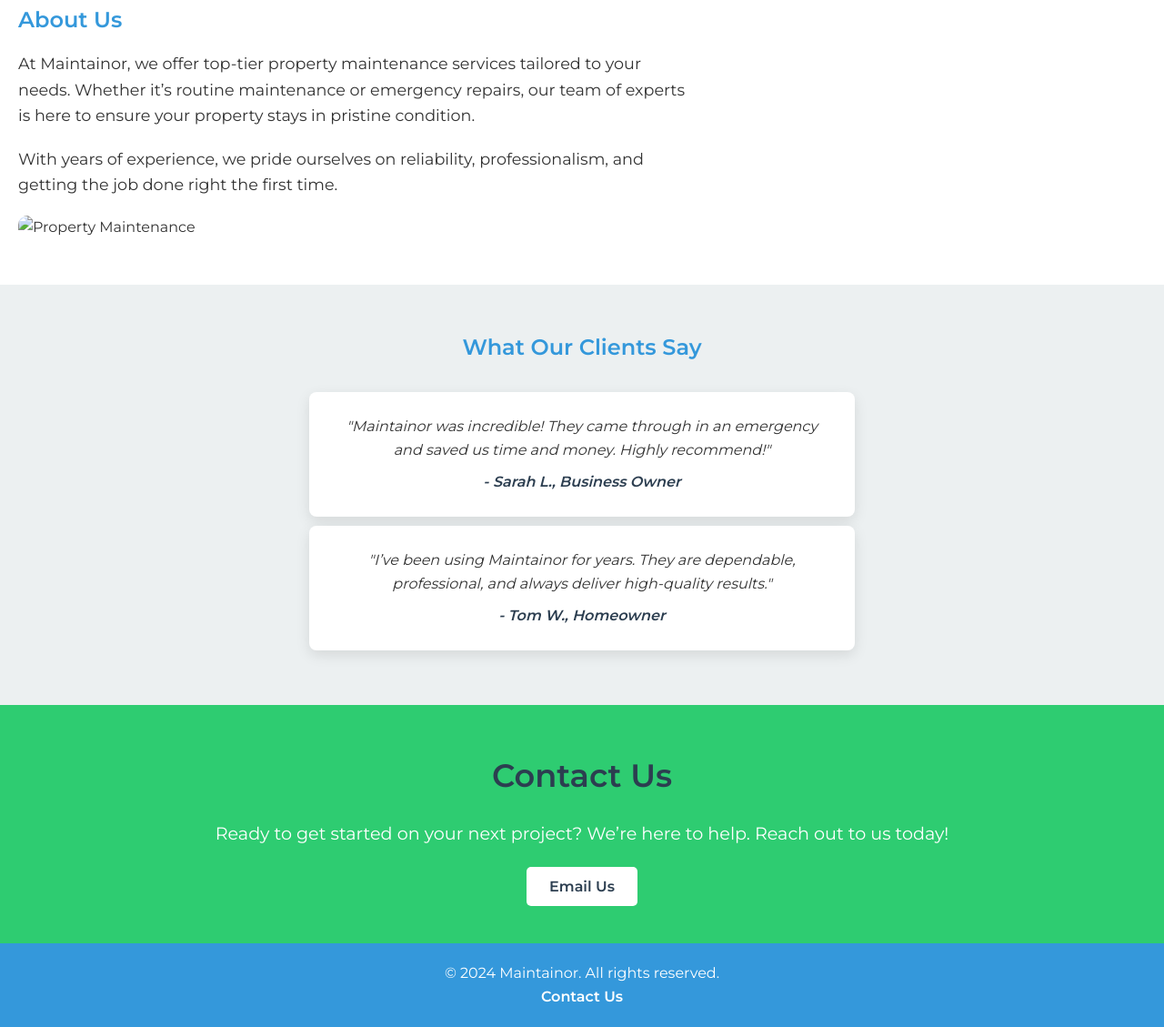
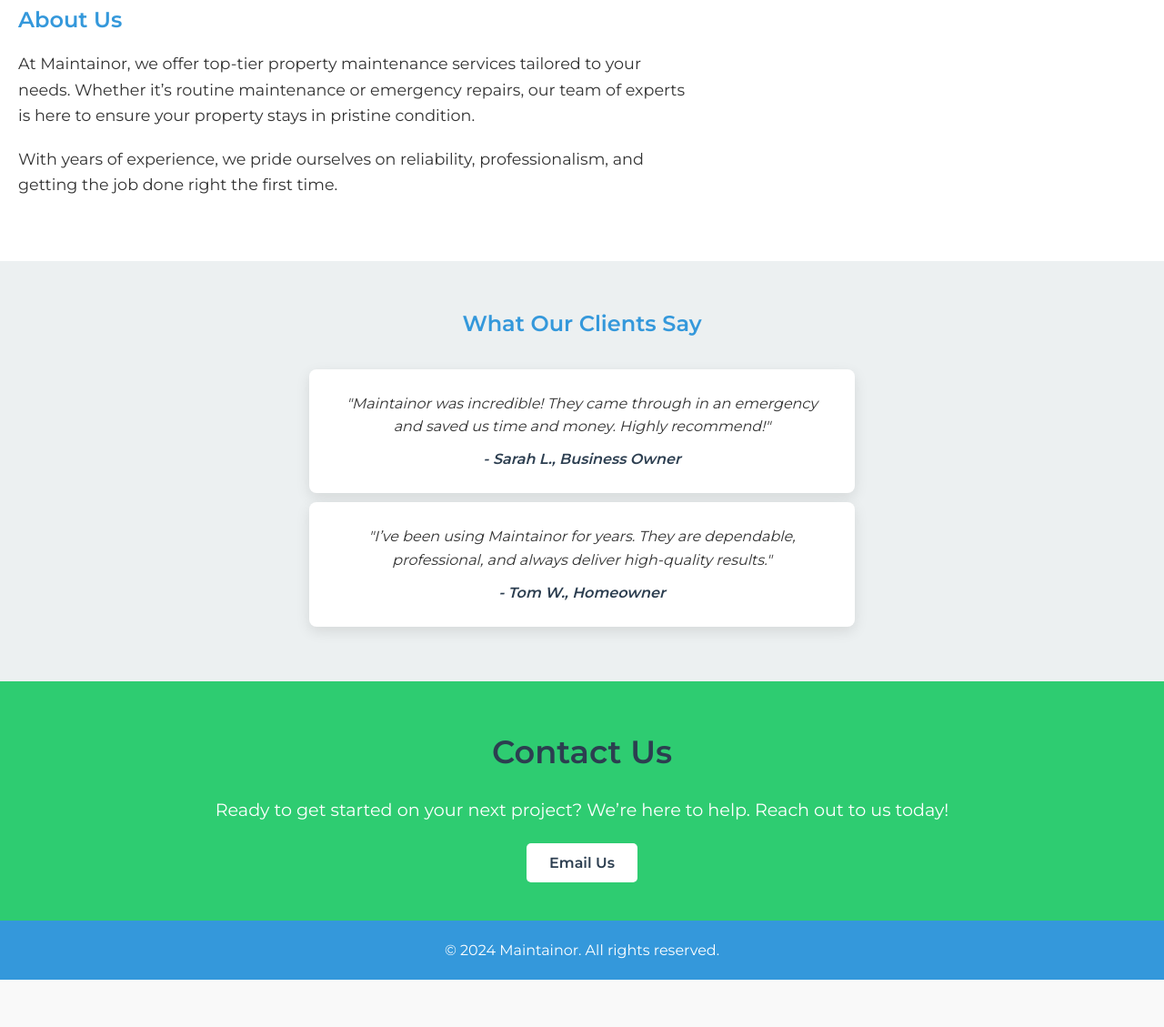
Before and after one commit to Maintainor/Maintainor.github.io, a plain HTML site: page index.html in a window 1280 px wide. Shown: the part 489-1618 px from the top of the page at 91% size. After the commit the page ends 1566 px from the top, so only its background shows below. Drawn offline with Linux system fonts and the light colour scheme.

Commit message:
Update index.html

```diff
--- a/index.html
+++ b/index.html
@@ -41,9 +41,6 @@
                 <p>At Maintainor, we offer top-tier property maintenance services tailored to your needs. Whether it’s routine maintenance or emergency repairs, our team of experts is here to ensure your property stays in pristine condition.</p>
                 <p>With years of experience, we pride ourselves on reliability, professionalism, and getting the job done right the first time.</p>
             </div>
-            <div class="about-image">
-                <img src="path_to_image.jpg" alt="Property Maintenance" />
-            </div>
         </div>
     </section>
 
@@ -64,14 +61,14 @@
     <section id="contact" class="contact">
         <h2>Contact Us</h2>
         <p>Ready to get started on your next project? We’re here to help. Reach out to us today!</p>
-        <a href="mailto:" class="cta-button">Email Us</a>
+        <a href="mailto:themaintanor@gmail.com" class="cta-button">Email Us</a>
     </section>
 
     <!-- Footer Section -->
     <footer>
         <div class="footer-content">
             <p>© 2024 Maintainor. All rights reserved.</p>
-            <p><a href="contact.html">Contact Us</a>
+            <p><a contact us at themaintanor@gmail.com</a>
         </div>
     </footer>
 
```
